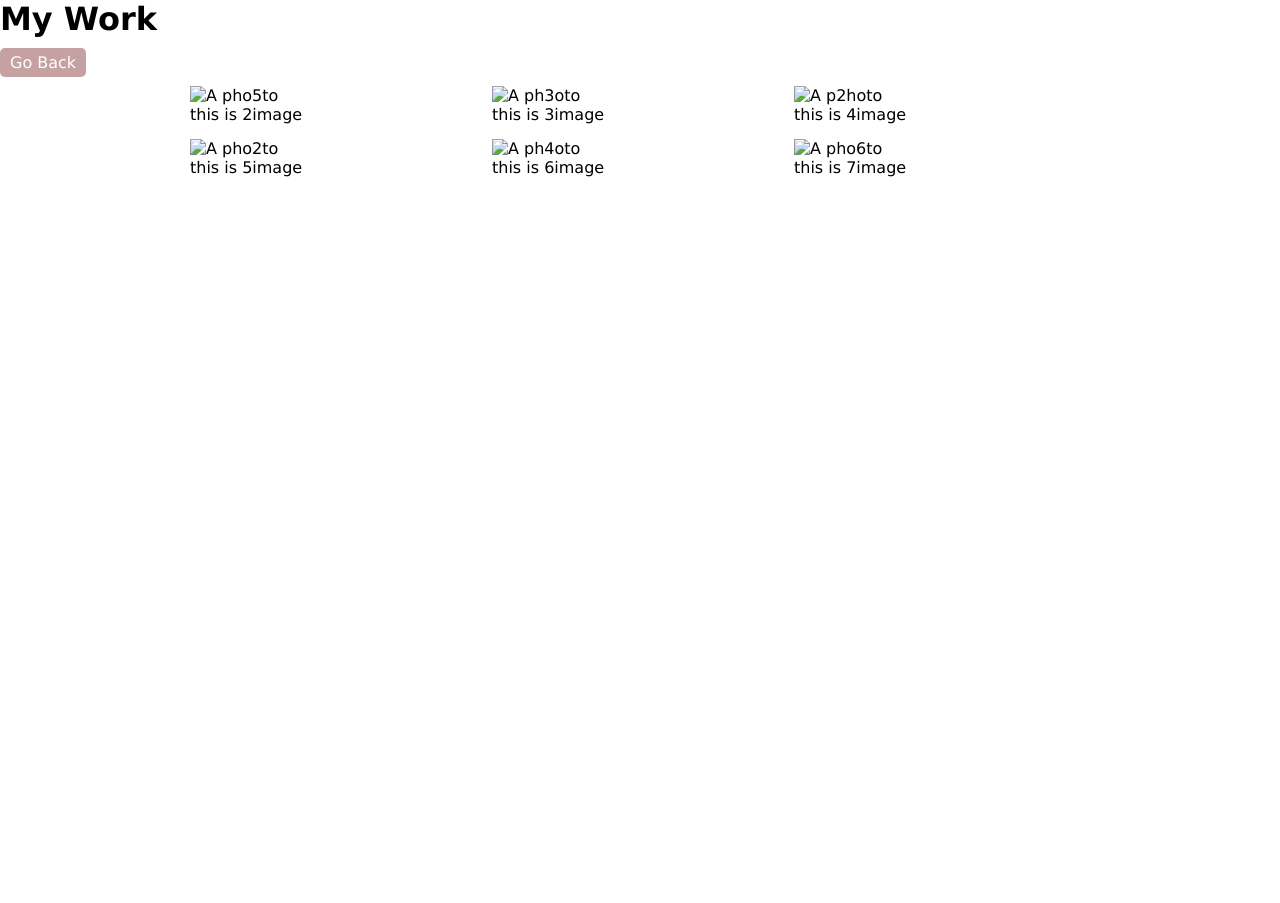
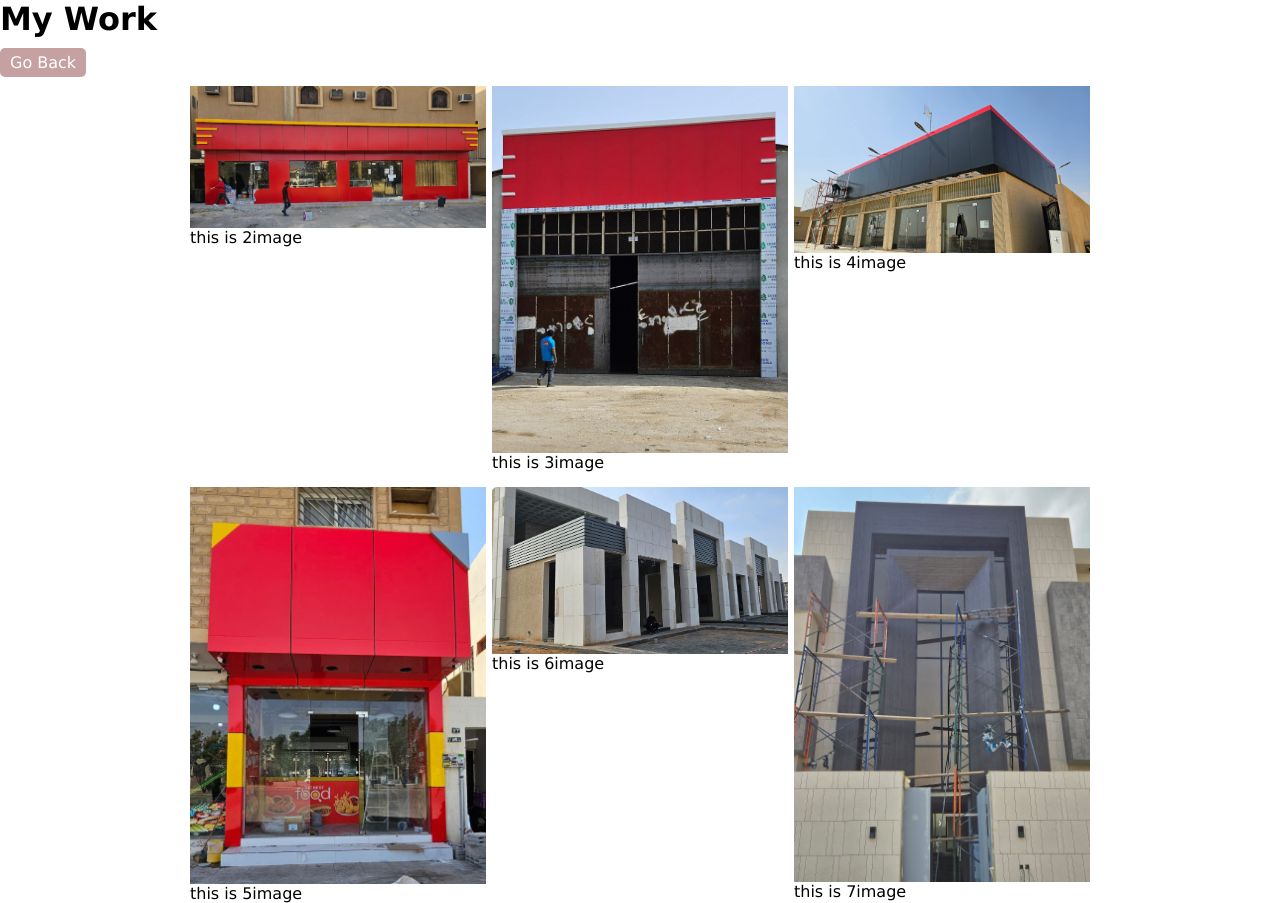
Before and after one commit to msalam156/ChandCladingWorks, a plain HTML site: page gallary.html in a window 1280 px wide. Before the commit the page ends 800 px from the top, so only its background shows below. Drawn offline with Linux system fonts and the light colour scheme.

Commit message:
change pictureformate

```diff
--- a/gallary.html
+++ b/gallary.html
@@ -11,27 +11,27 @@
     <a href="./index.html" class="a_like_small">Go Back</a>
     <div id="photos">
         <div class="1img">
-            <img src="./images/image1.jpg" alt="A pho5to" />
+            <img src="./images/image1.jpeg" alt="A pho5to" />
             this is 2image
         </div>
         <div class="1img">
-            <img src="./images/image2.jpg" alt="A ph3oto" />
+            <img src="./images/image2.jpeg" alt="A ph3oto" />
             this is 3image
         </div>
         <div class="1img">
-            <img src="./images/image3.jpg" alt="A p2hoto" />
+            <img src="./images/image3.jpeg" alt="A p2hoto" />
             this is 4image
         </div>
         <div class="1img">
-            <img src="./images/image4.jpg" alt="A pho2to" />
+            <img src="./images/image4.jpeg" alt="A pho2to" />
             this is 5image
         </div>
         <div class="1img">
-            <img src="./images/image5.jpg" alt="A ph4oto" />
+            <img src="./images/image5.jpeg" alt="A ph4oto" />
             this is 6image
         </div>
         <div class="1img">
-            <img src="./images/image6.jpg" alt="A pho6to" />
+            <img src="./images/image6.jpeg" alt="A pho6to" />
             this is 7image
         </div>
         <!-- <div class="1img">
```
